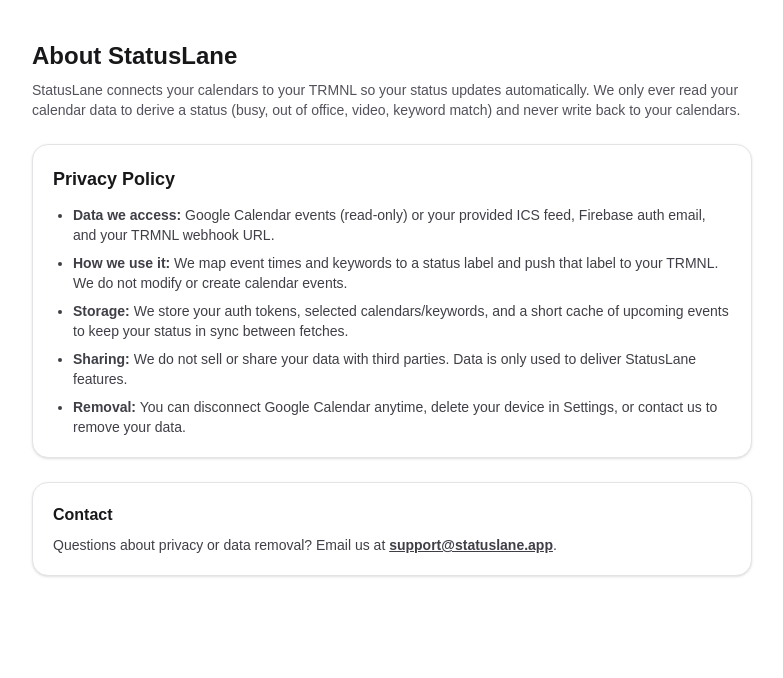
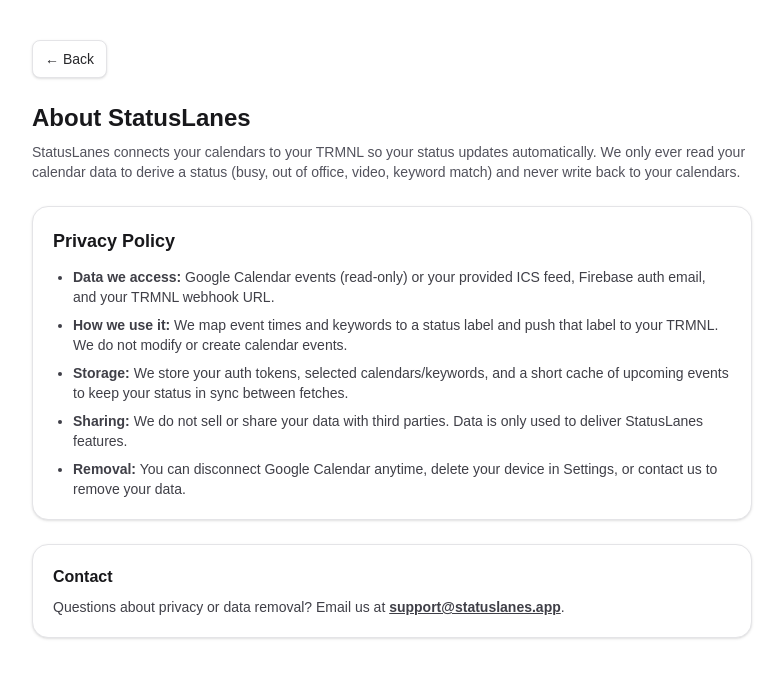
Before and after one commit to lanes100/statuslanes, a Next.js app: page /about in a window 1280 px wide. Shown: the top 678 px of the page, without its empty margins (248-1031 px from the left). Built offline with nearby package versions, Linux system fonts and the light colour scheme.

Commit message:
Fixing Privacy Policy

```diff
--- a/src/app/about/page.tsx
+++ b/src/app/about/page.tsx
@@ -1,10 +1,18 @@
+import Link from "next/link";
+
 export default function AboutPage() {
   return (
     <div className="mx-auto max-w-3xl space-y-6 px-6 py-10 text-zinc-900 dark:text-zinc-100">
+      <Link
+        href="/"
+        className="inline-flex items-center gap-2 rounded-lg border border-zinc-200 bg-white px-3 py-2 text-sm font-medium text-zinc-800 shadow-sm transition hover:bg-zinc-50 dark:border-zinc-800 dark:bg-zinc-900 dark:text-zinc-100 dark:hover:bg-zinc-800"
+      >
+        ← Back
+      </Link>
       <div className="space-y-2">
-        <h1 className="text-2xl font-semibold">About StatusLane</h1>
+        <h1 className="text-2xl font-semibold">About StatusLanes</h1>
         <p className="text-sm text-zinc-600 dark:text-zinc-300">
-          StatusLane connects your calendars to your TRMNL so your status updates automatically. We only ever read your
+          StatusLanes connects your calendars to your TRMNL so your status updates automatically. We only ever read your
           calendar data to derive a status (busy, out of office, video, keyword match) and never write back to your
           calendars.
         </p>
@@ -27,7 +35,7 @@
           </li>
           <li>
             <strong>Sharing:</strong> We do not sell or share your data with third parties. Data is only used to deliver
-            StatusLane features.
+            StatusLanes features.
           </li>
           <li>
             <strong>Removal:</strong> You can disconnect Google Calendar anytime, delete your device in Settings, or
@@ -40,8 +48,8 @@
         <h3 className="text-base font-semibold">Contact</h3>
         <p className="text-zinc-700 dark:text-zinc-200">
           Questions about privacy or data removal? Email us at{" "}
-          <a className="font-semibold underline" href="mailto:support@statuslane.app">
-            support@statuslane.app
+          <a className="font-semibold underline" href="mailto:support@statuslanes.app">
+            support@statuslanes.app
           </a>
           .
         </p>
--- a/src/app/login/page.tsx
+++ b/src/app/login/page.tsx
@@ -20,6 +20,7 @@
   const [loading, setLoading] = useState(false);
   const [error, setError] = useState<string | null>(null);
   const [socialLoading, setSocialLoading] = useState(false);
+  const [acceptedPolicy, setAcceptedPolicy] = useState(false);
   const router = useRouter();
 
   const submit = async (event: FormEvent<HTMLFormElement>) => {
@@ -28,6 +29,11 @@
     setError(null);
 
     try {
+      if (mode === "signup" && !acceptedPolicy) {
+        setError("Please agree to the Privacy Policy to create an account.");
+        setLoading(false);
+        return;
+      }
       const auth = getFirebaseAuth();
       const appUrl =
         typeof window !== "undefined"
@@ -75,6 +81,11 @@
     setError(null);
     setSocialLoading(true);
     try {
+      if (mode === "signup" && !acceptedPolicy) {
+        setError("Please agree to the Privacy Policy to continue.");
+        setSocialLoading(false);
+        return;
+      }
       const auth = getFirebaseAuth();
       const provider = new GoogleAuthProvider();
       const result = await signInWithPopup(auth, provider);
@@ -152,6 +163,24 @@
 
           {error && <p className="text-sm text-red-400">{error}</p>}
 
+          {mode === "signup" && (
+            <label className="flex items-start gap-2 text-xs text-zinc-200">
+              <input
+                type="checkbox"
+                checked={acceptedPolicy}
+                onChange={(e) => setAcceptedPolicy(e.target.checked)}
+                className="mt-1 h-4 w-4 rounded border-zinc-600 bg-zinc-800 text-zinc-100 focus:ring-2 focus:ring-white/30"
+              />
+              <span>
+                I agree to the{" "}
+                <a href="/about" target="_blank" rel="noreferrer" className="font-semibold text-zinc-100 underline">
+                  Privacy Policy
+                </a>
+                .
+              </span>
+            </label>
+          )}
+
           <button
             type="submit"
             disabled={loading}
@@ -176,7 +205,7 @@
           <button
             type="button"
             onClick={signInWithGoogle}
-            disabled={socialLoading}
+            disabled={socialLoading || (mode === "signup" && !acceptedPolicy)}
             className="flex w-full items-center justify-center gap-2 rounded-lg bg-white px-4 py-2 text-sm font-semibold text-zinc-800 shadow-sm ring-1 ring-zinc-200 transition hover:bg-zinc-50 disabled:cursor-not-allowed disabled:opacity-60"
           >
             <svg xmlns="http://www.w3.org/2000/svg" viewBox="0 0 48 48" aria-hidden="true" className="h-5 w-5">
@@ -218,6 +247,11 @@
               Back to sign in
             </button>
           )}
+          <div className="mt-3 text-xs text-zinc-400">
+            <a href="/about" className="underline hover:text-zinc-200">
+              Privacy Policy
+            </a>
+          </div>
         </div>
       </div>
     </div>
```
Also changed, not shown: 1 other file (tests, documents, lock files or other folders).
